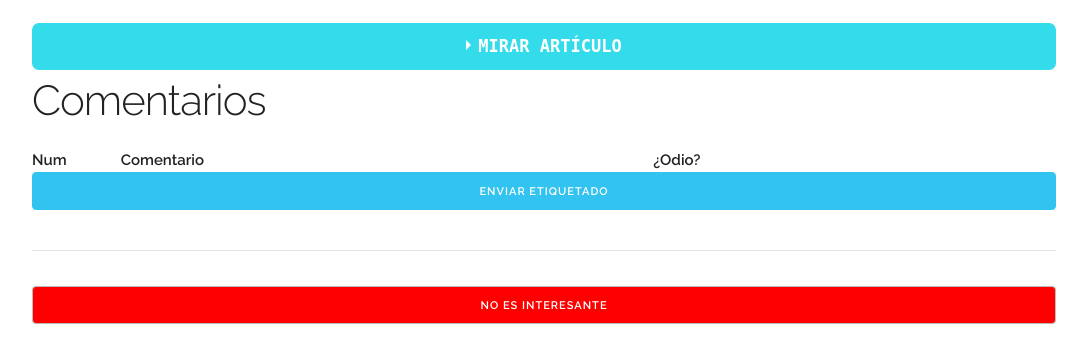
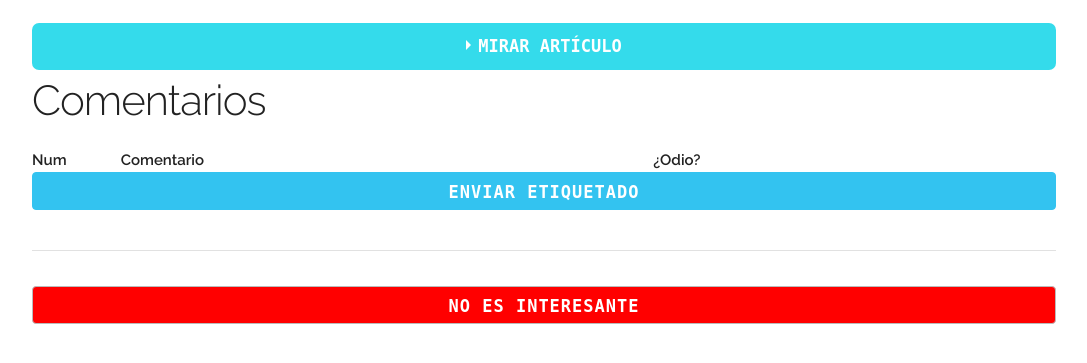
Before and after one commit to finiteautomata/news-labelling, a Django app: template frontend/templates/articles/show.html in a window 1280 px wide. Shown: the part 282-645 px from the top of the page, without its empty margins (96-1183 px from the left). Run offline with Django 3.2, Linux system fonts and the light colour scheme; the template is opened without the code that fills it, so the values that code supplies are empty; some libraries are stand-ins or nearby versions.

Commit message:
Enhance style

```diff
--- a/frontend/static/articles/articles.css
+++ b/frontend/static/articles/articles.css
@@ -24,6 +24,17 @@ input[type='checkbox'] {
 
   border-radius: 7px;
   transition: all 0.25s ease-out;
+}
+
+.submit-button {
+  display: block;
+
+  font-weight: bold;
+  font-family: monospace;
+  font-size: 1.7rem;
+  text-transform: uppercase;
+  text-align: center;
+
 }
 
 .lbl-toggle:hover {
--- a/frontend/templates/articles/show.html
+++ b/frontend/templates/articles/show.html
@@ -85,7 +85,7 @@
 </div>
 
 <div class="row">
-    <a href="#" id="submit" class=" button button-primary u-full-width">
+    <a href="#" id="submit" class=" button button-primary u-full-width submit-button">
       Enviar etiquetado
     </a>
 </div>
@@ -94,7 +94,7 @@
 
 
 <div class="row">
-    <a href="#" id="not_interesting" class="button u-full-width" style="background-color:red; color:white">
+    <a href="#" id="not_interesting" class="button u-full-width submit-button" style="background-color:red; color:white">
       No es interesante
     </a>
 </div>
```
